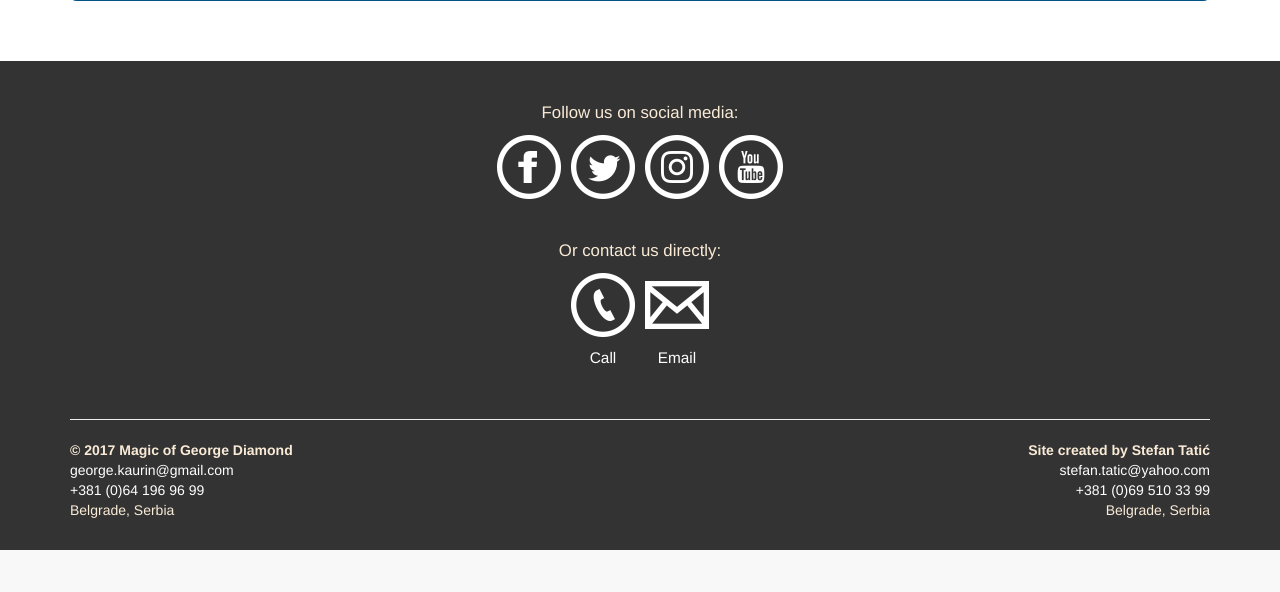
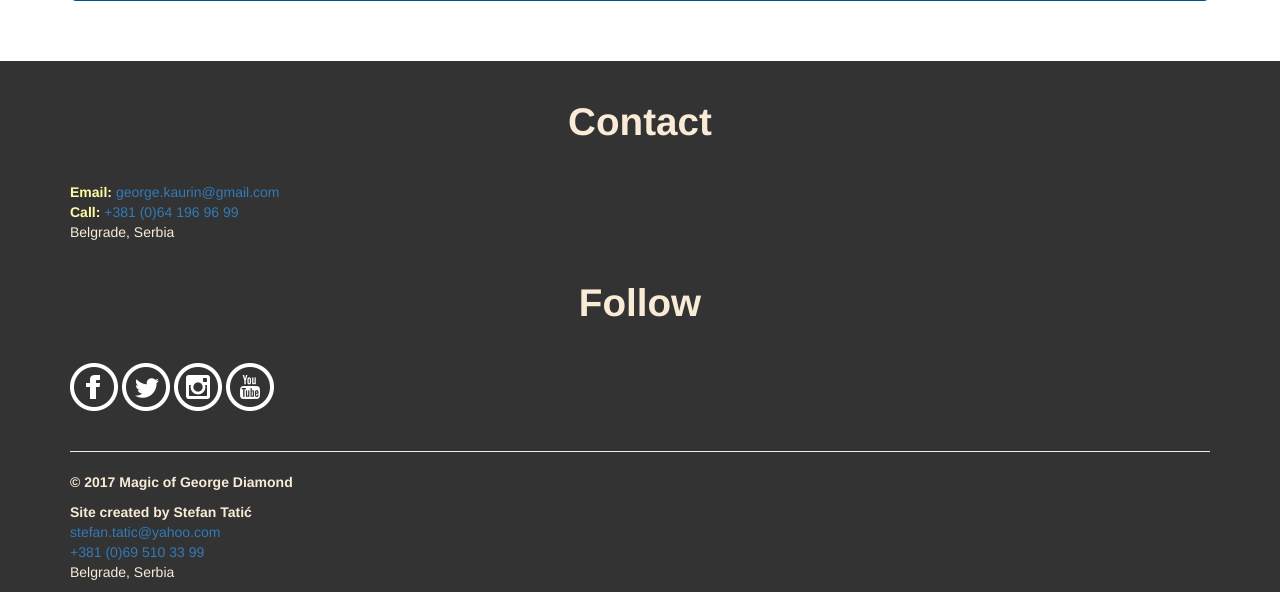
Before and after one commit to tale19/george-diamond, a PHP site: page / in a window 1280 px wide. Shown: the part 1655-2247 px from the top of the page. Before the commit the page ends 2205 px from the top, so only its background shows below. Run offline with PHP 8.4, Linux system fonts and the light colour scheme; some libraries are stand-ins or nearby versions.

Commit message:
footer icons changed

```diff
--- a/css/tale.css
+++ b/css/tale.css
@@ -215,44 +215,34 @@ a.collapse {
     /*font-weight: normal;*/
 /*    border: 2px solid aqua;*/
 }
-#footer a {
-	color: white;
-}
-#footer p {
-    font-size: 1.2em;
+#footer a:hover {
+	color: antiquewhite;
 }
 
-#footer-client {
-    /*height: 320px;*/
-/*    border: 2px solid magenta;*/
-}
-#footer-client > p {
-	font-size: 1em;
-}
 
-#social-media,
-#direct-contact {
+#direct-contact,
+#social-media {
     margin: 40px auto;
 }
 
-#social-media-icons {
+#direct-contact b {
+	color: #fffca5;
+}
+
+/*#social-media-icons {
     margin: 0 auto;
     width: 292px;
 }
 #direct-contact-icons {
     margin: 0 auto;
     width: 144px;
-}
+}*/
 
-#social-media p,
-#direct-contact p {
-    text-align: center;
-}
 
 #social-media a,
 #direct-contact a {
 /*    display: inline-block;*/
-    margin: 0px 3px;
+    /*margin: 0px 3px;*/
 }
 
 #direct-contact a {
@@ -261,21 +251,7 @@ a.collapse {
 #direct-contact a img {
 
 }
-#direct-contact a p {
-	text-align: center;
-	font-size: 1.1em;
-	margin-top: 10px;
-}
 
-p.credits {
-	display: inline-block;
-	margin-bottom: 30px;
-}
-
-p.credits ~ p.credits {
-	text-align: right;
-	float: right;
-}
 
 
 /* media query EXTRA SMALL display (up to 767px) */
--- a/index.html
+++ b/index.html
@@ -125,18 +125,12 @@
 </div>  <!-- jumbotron container -->
 <div id="footer" class="container-fluid">
   <div id="footer-client" class="container">
-    <div id="social-media">
-      <p>Follow us on social media:</p>
-      <div id="social-media-icons">
-        <a href="https://www.facebook.com/magicofgeorgediamond" target="_blank"><img src="images/iconmonstr-facebook-white-64.png" /></a>
-        <a href="https://twitter.com/mrgeorgediamond" target="_blank"><img src="images/iconmonstr-twitter-white-64.png" /></a>
-        <a href="https://www.instagram.com/magicofgeorgediamond" target="_blank"><img src="images/iconmonstr-instagram-white-64.png" /></a>
-        <a href="https://www.youtube.com/channel/UCdd0g3CNpcIsH3Vt21K2ddQ" target="_blank"><img src="images/iconmonstr-youtube-white-64.png" /></a>
-      </div>  <!-- social media icons -->
-    </div>   <!-- social media -->
     <div id="direct-contact">
-      <p>Or contact us directly:</p>
-      <div id="direct-contact-icons">
+      <h3>Contact</h3>
+      <b>Email:</b> <a href="mailto:george.kaurin@gmail.com" title="Send an email to george.kaurin@gmail.com">george.kaurin@gmail.com </a><br>
+      <b>Call:</b> <a href="tel:+381641969699" title="Tap to call +381 (0)64 196 96 99 (Serbia)">+381 (0)64 196 96 99 </a><br>
+      Belgrade, Serbia
+      <!-- <div id="direct-contact-icons">
         <a href="tel:+381641969699" title="Tap to call +381 (0)64 196 96 99 (Serbia)">
           <img src="images/iconmonstr-phone-white-64.png" />
           <p>Call</p>
@@ -145,14 +139,20 @@
           <img src="images/iconmonstr-email-white-64.png" />
           <p>Email</p>
         </a>
-      </div>
+      </div> -->
     </div>
+    <div id="social-media">
+      <h3>Follow</h3>
+      <div id="social-media-icons">
+        <a href="https://www.facebook.com/magicofgeorgediamond" target="_blank"><img src="images/iconmonstr-facebook-white-48.png" /></a>
+        <a href="https://twitter.com/mrgeorgediamond" target="_blank"><img src="images/iconmonstr-twitter-white-48.png" /></a>
+        <a href="https://www.instagram.com/magicofgeorgediamond" target="_blank"><img src="images/iconmonstr-instagram-white-48.png" /></a>
+        <a href="https://www.youtube.com/channel/UCdd0g3CNpcIsH3Vt21K2ddQ" target="_blank"><img src="images/iconmonstr-youtube-white-48.png" /></a>
+      </div>  <!-- social media icons -->
+    </div>   <!-- social media -->
     <hr>
     <p class="credits">
     <b>&copy; 2017 Magic of George Diamond </b><br>
-    <a href="mailto:george.kaurin@gmail.com" title="Send an email to george.kaurin@gmail.com">george.kaurin@gmail.com </a><br>
-    <a href="tel:+381641969699" title="Tap to call +381 (0)64 196 96 99 (Serbia)">+381 (0)64 196 96 99 </a><br>
-    Belgrade, Serbia
     </p>
     <p class="credits">
     <b>Site created by Stefan Tatić </b><br>
```
Also changed, not shown: images/iconmonstr-facebook-white-48.png (added), images/iconmonstr-instagram-white-48.png (added), images/iconmonstr-twitter-white-48.png (added), images/iconmonstr-youtube-white-48.png (added).
